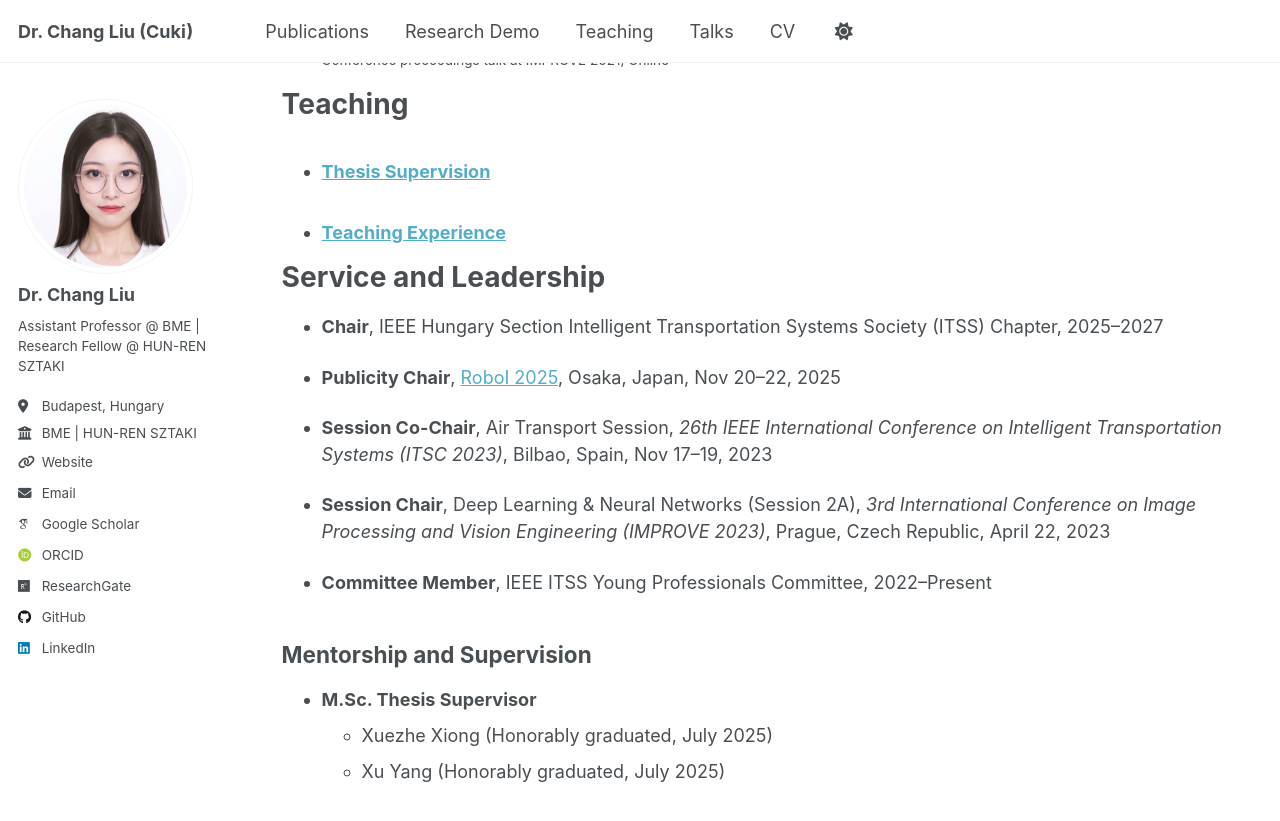
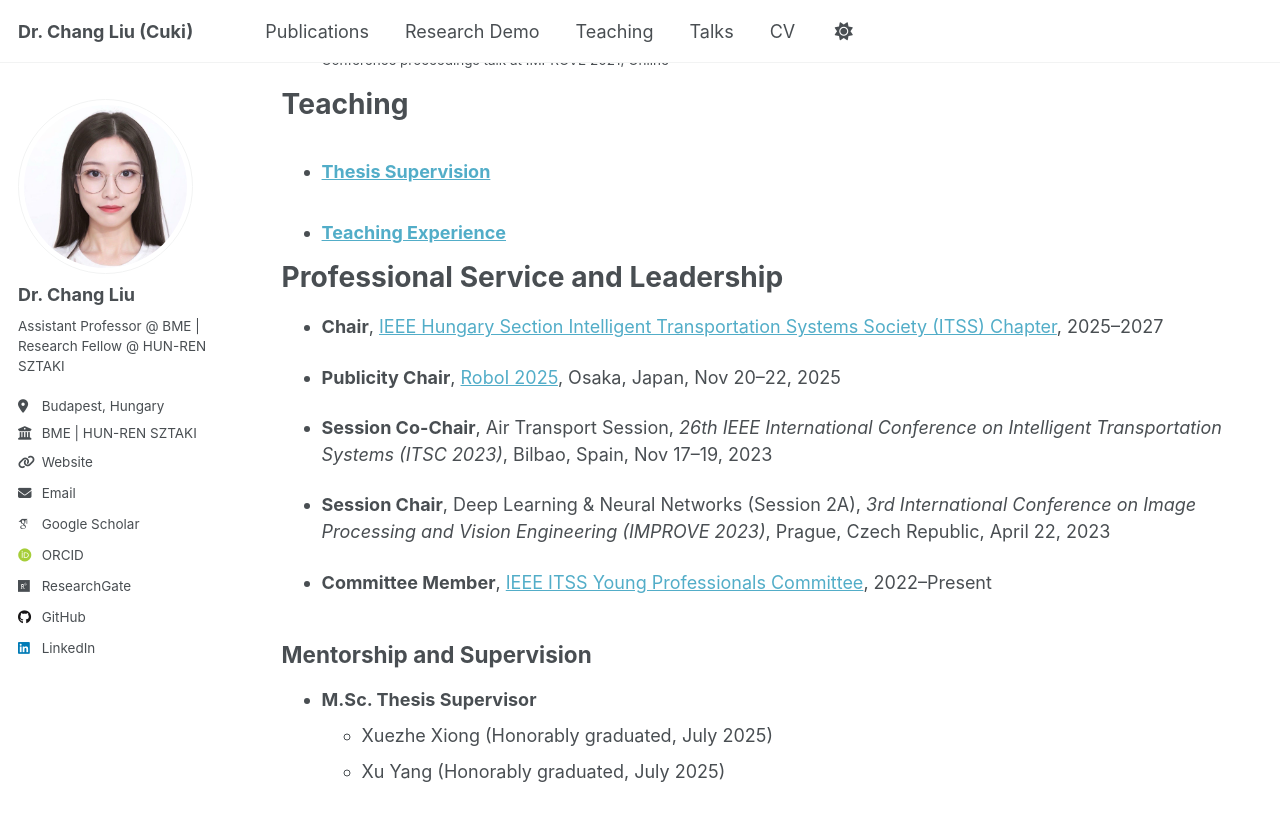
Before and after one commit to ChangLiu-bp/changliu-bp.github.io, a Jekyll site: the page built from _pages/cv.md, in a window 1280 px wide and 900 px high, scrolled down 2284 px. Shown: the top 821 px of the window. Built offline with Jekyll 4.4.1, drawn with Linux system fonts in a browser that asks for light colours; some web fonts are replaced; a script that is not in the unit is left out.

Commit message:
Update cv.md

```diff
--- a/_pages/cv.md
+++ b/_pages/cv.md
@@ -49,10 +49,10 @@ Teaching
   {% include archive-single-cv.html %}
 {% endfor %}</ul>
 
-Service and Leadership
+Professional Service and Leadership
 ======
 
-- **Chair**, IEEE Hungary Section Intelligent Transportation Systems Society (ITSS) Chapter, 2025–2027
+- **Chair**, [IEEE Hungary Section Intelligent Transportation Systems Society (ITSS) Chapter](https://ieee-itss.org/chapters-committees/hungary-chapter/?portfolioCats=154%2C159%2C183%2C158%2C161%2C153%2C155), 2025–2027
 
 - **Publicity Chair**, [RoboI 2025](https://www.roboi.org/committees.html), Osaka, Japan, Nov 20–22, 2025
 
@@ -60,7 +60,7 @@ Service and Leadership
 
 - **Session Chair**, Deep Learning & Neural Networks (Session 2A), *3rd International Conference on Image Processing and Vision Engineering (IMPROVE 2023)*, Prague, Czech Republic, April 22, 2023
 
-- **Committee Member**, IEEE ITSS Young Professionals Committee, 2022–Present
+- **Committee Member**, [IEEE ITSS Young Professionals Committee](https://ieee-itss.org/yp/), 2022–Present
 
 
 Mentorship and Supervision
```
